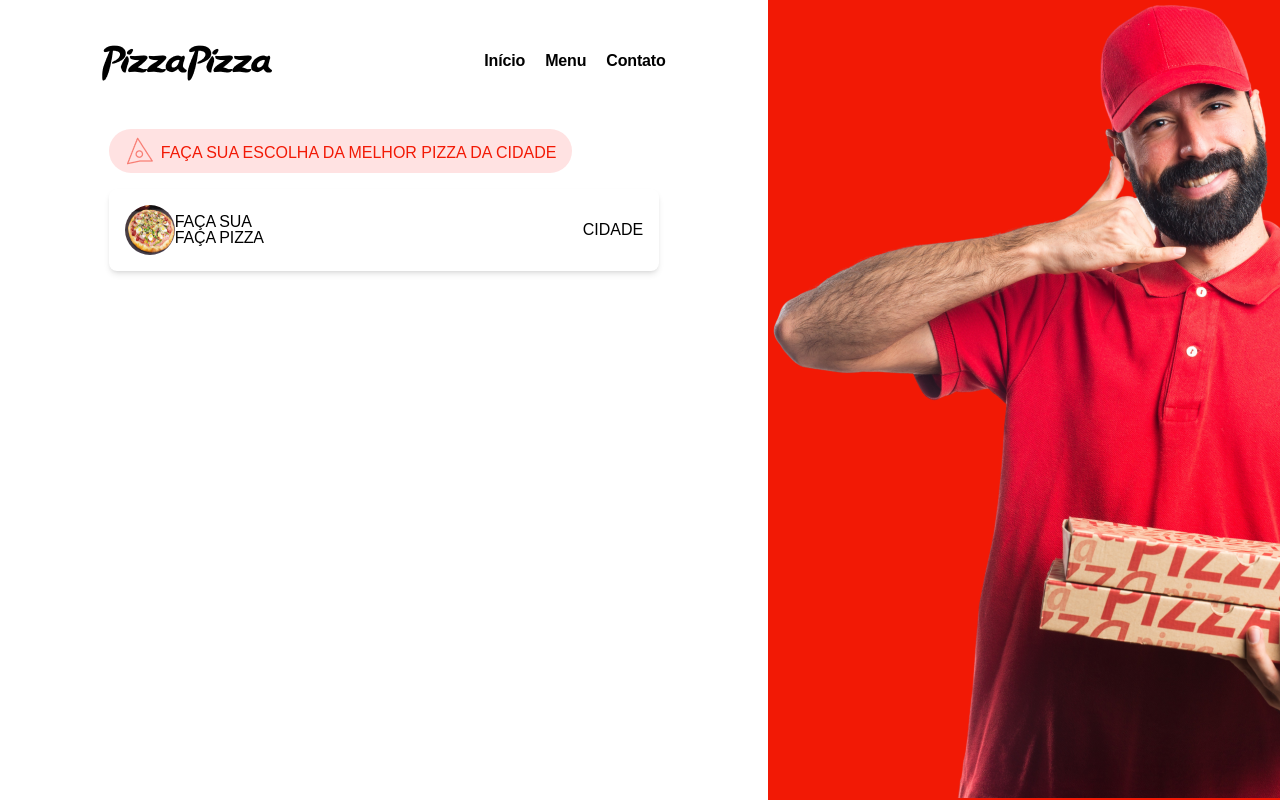
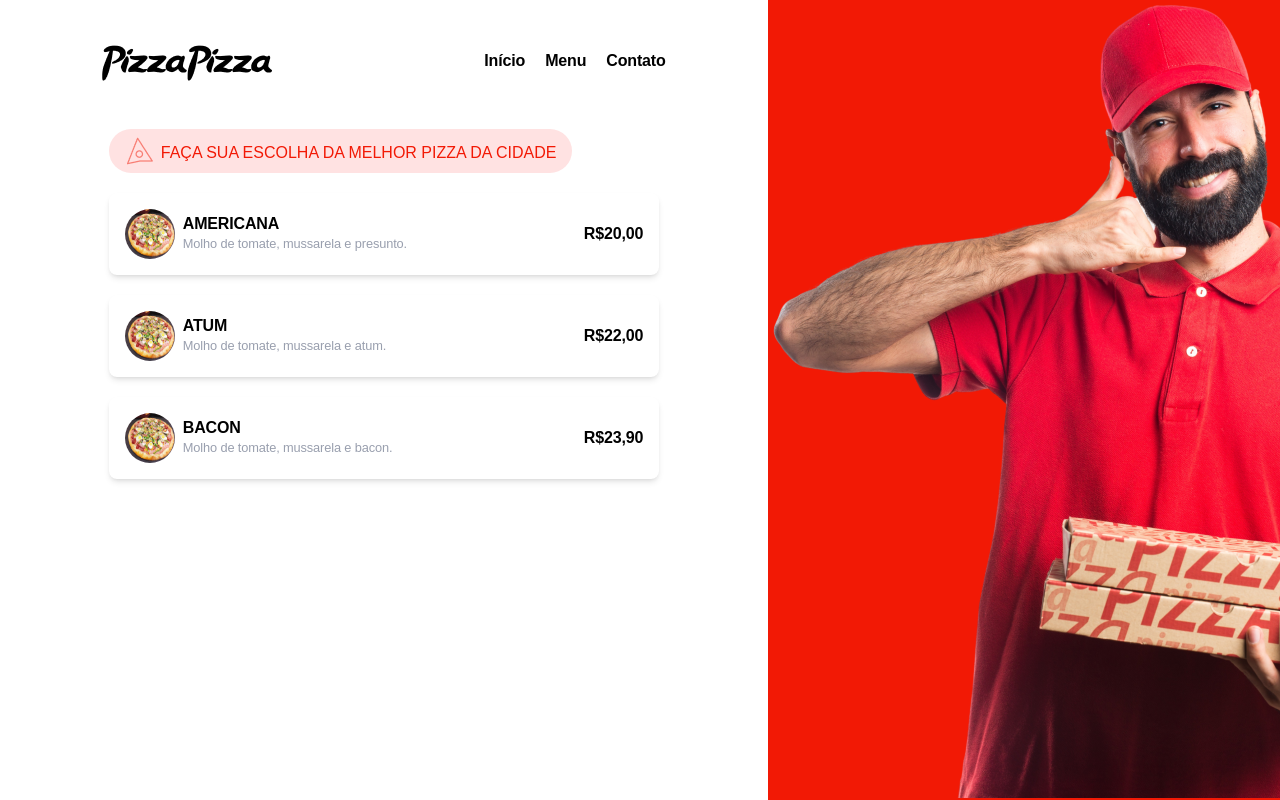
Before and after one commit to Helton-Carlos/pizza-pizza, a React (Vite) app: page /menu in a window 1280 px wide. Built offline with nearby package versions, Linux system fonts and the light colour scheme.

Commit message:
feat: adjust component car

```diff
--- a/src/component/Card.tsx
+++ b/src/component/Card.tsx
@@ -4,27 +4,25 @@ type TCard = {
   sabor?: string;
   ingredientes?: string;
   image?: string;
+  preco?: string;
 };
 
-function Card({ sabor, ingredientes, image }: TCard) {
+function Card({ sabor, ingredientes, image, preco }: TCard) {
   return (
-    <div className="p-4 my-4 bg-white rounded-lg shadow-md md:w-full cursor-pointer">
+    <div className="p-4 my-5 bg-white rounded-lg shadow-md md:w-full cursor-pointer">
       <div className="flex justify-between items-center space-x-4">
         <div className="flex items-center">
           <img
             src={pizza}
-            alt={pizza}
+            alt={image}
             className="w-[50px] h-[50px] flex-shrink-0 rounded-full"
           />
-          <div>
-            <p className="text-sm font-medium text-gray-full truncate capitalize">
-              {sabor}
-            </p>
-            <p className="text-sm text-gray-medio">{ingredientes}</p>
+          <div className="pl-2">
+            <p className="text-base pb-1">{sabor}</p>
+            <p className="text-sm text-gray">{ingredientes}</p>
           </div>
         </div>
-
-        <p>{image}</p>
+        <p className="text-base">R${preco}</p>
       </div>
     </div>
   );
--- a/src/layout/NavBar.tsx
+++ b/src/layout/NavBar.tsx
@@ -10,19 +10,19 @@ const NavBar = () => {
       <div className="flex gap-5">
         <Link
           to="/"
-          className="text-sm font-bold hover:text-primary cursor-pointer"
+          className="text-base font-bold hover:text-primary cursor-pointer"
         >
           Início
         </Link>
         <Link
           to="/menu"
-          className="text-sm font-bold hover:text-primary cursor-pointer"
+          className="text-base font-bold hover:text-primary cursor-pointer"
         >
           Menu
         </Link>
         <Link
           to="/contact"
-          className="text-sm font-bold hover:text-primary cursor-pointer"
+          className="text-base font-bold hover:text-primary cursor-pointer"
         >
           Contato
         </Link>
--- a/src/pages/Home.tsx
+++ b/src/pages/Home.tsx
@@ -4,6 +4,9 @@ import star from "@/assets/star.png";
 import fries from "@/assets/fries.png";
 
 function Home() {
+  function routerMenu() {
+    console.log("hey");
+  }
   return (
     <div className="mx-8 md:mt-12">
       <Tag title="O MELHOR FASTFOOD DELIVERY DE BRASÍLIA" icon={fries} />
@@ -18,7 +21,7 @@ function Home() {
           </p>
         </div>
         <div className="flex items-center gap-2 mb-5">
-          <MyButton text="Pedir Agora" condition />
+          <MyButton text="Pedir Agora" condition onClick={routerMenu} />
           <MyButton text="Ver Menu" />
         </div>
         <div className="md:mt-12 flex items-center">
--- a/src/pages/Menu.tsx
+++ b/src/pages/Menu.tsx
@@ -3,10 +3,40 @@ import Tag from "@/component/Tag";
 import Card from "@/component/Card";
 
 function Menu() {
+  const pizzas = [
+    {
+      sabor: "AMERICANA",
+      ingredientes: "Molho de tomate, mussarela e presunto.",
+      image: "AMERICANA",
+      preco: "20,00",
+    },
+    {
+      sabor: "ATUM",
+      ingredientes: "Molho de tomate, mussarela e atum.",
+      image: "ATUM",
+      preco: "22,00",
+    },
+    {
+      sabor: "BACON",
+      ingredientes: "Molho de tomate, mussarela e bacon.",
+      image: "BACON",
+      preco: "23,90",
+    },
+  ];
   return (
     <div className="mx-8 md:mt-12">
       <Tag title="FAÇA SUA ESCOLHA DA MELHOR PIZZA DA CIDADE" icon={pizza} />
-      <Card sabor="FAÇA SUA" ingredientes="FAÇA PIZZA" image="CIDADE" />
+      <div>
+        {pizzas.map((item) => (
+          <Card
+            key={item.toString()}
+            sabor={item.sabor}
+            ingredientes={item.ingredientes}
+            image={item.image}
+            preco={item.preco}
+          />
+        ))}
+      </div>
     </div>
   );
 }
--- a/tailwind.config.cjs
+++ b/tailwind.config.cjs
@@ -3,22 +3,26 @@ module.exports = {
   content: ["./index.html", "./src/**/*.{js,ts,jsx,tsx}"],
   theme: {
     fontFamily: {
-      sans: [
-        "Inter, sans-serif",
-        { fontFeatureSettings: '"cv11", "ss01"' },
-      ],
+      sans: ["Inter, sans-serif", { fontFeatureSettings: '"cv11", "ss01"' }],
     },
     fontSize: {
       sm: [
-        "1rem",
+        "0.8rem",
         {
           lineHeight: "1rem",
           letterSpacing: "-0.01em",
           fontWeight: "500",
         },
       ],
-      base: "1.35rem",
-      xl: "1.75rem",
+      base: [
+        "1.00rem",
+        {
+          lineHeight: "1rem",
+          letterSpacing: "-0.01em",
+          fontWeight: "700",
+        },
+      ],
+      xl: "1.55rem",
       "2xl": "2rem",
       "3xl": [
         "3rem",
```
